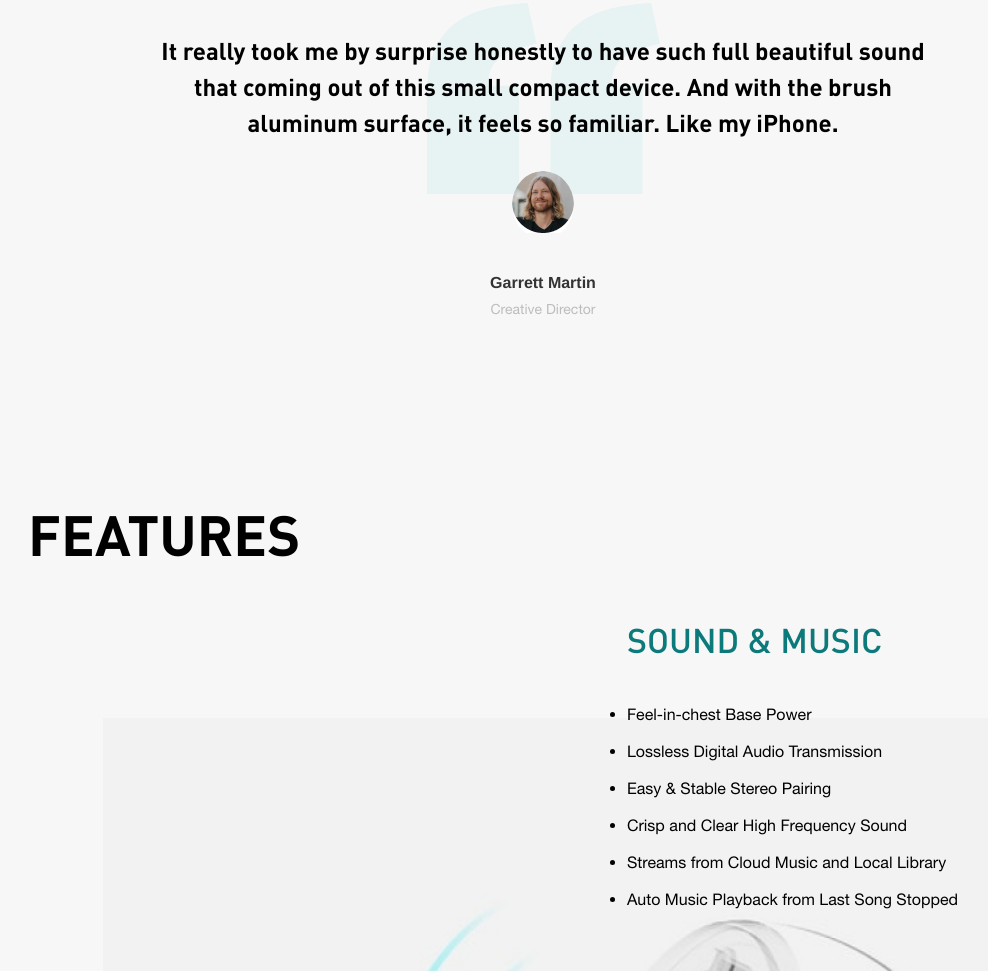
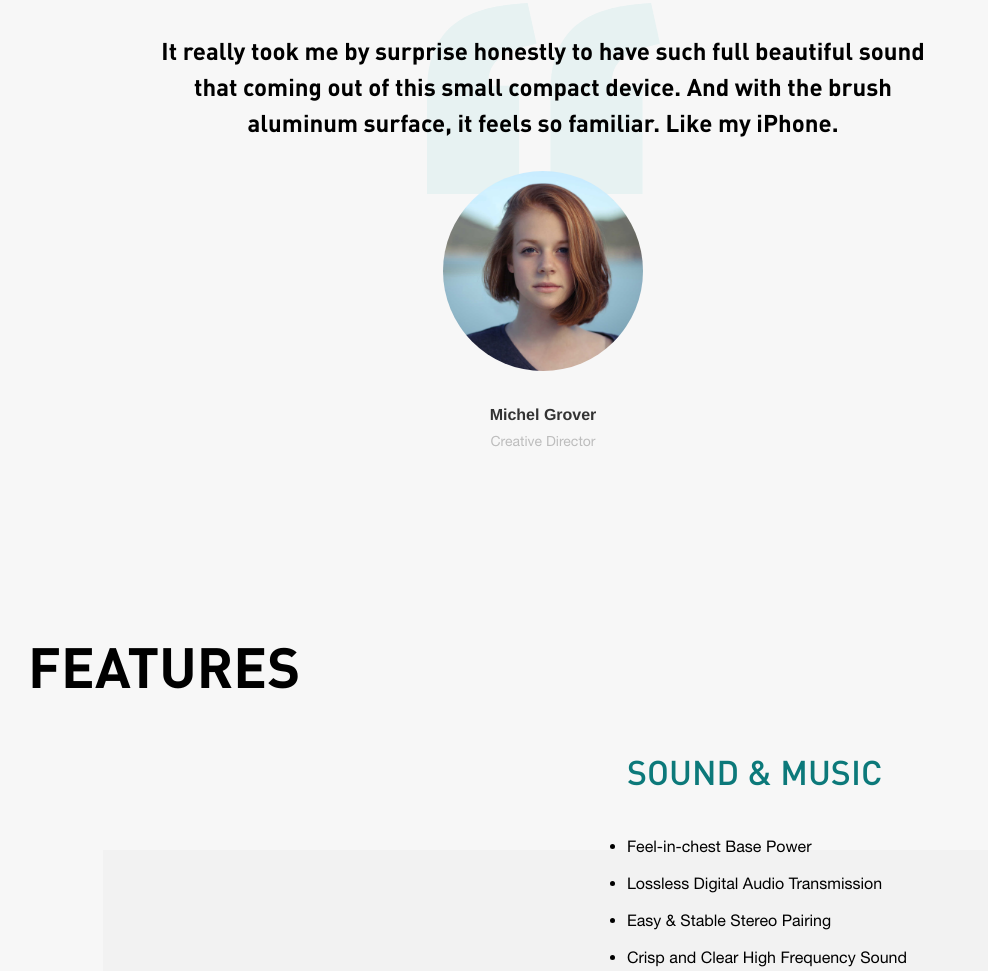
Before and after one commit to SeiAlek/layout_crazybaby, a website: page src/index.html in a window 1280 px wide. Shown: the part 3477-4448 px from the top of the page, without its empty margins (97-1085 px from the left). Drawn offline with nearby package versions, Linux system fonts and the light colour scheme; files that its build step writes are made by us from their sources.

Commit message:
Fixed photo in feedback

```diff
--- a/src/index.html
+++ b/src/index.html
@@ -294,10 +294,10 @@
             familiar. Like my iPhone.
           </p>
           <div class="feedback__photo">
-            <img src="./images/people/Garrett Martin.jpg" alt="Garrett Martin" class="feedback__img">
+            <img src="./images/people/testimonial-ava-3.jpg" alt="Michel Grover" class="feedback__img">
           </div>
           <a href="#" class="feedback__author">
-            Garrett Martin
+            Michel Grover
           </a>
           <div class="feedback__author-position">
             Creative Director
--- a/src/styles/_feedback.scss
+++ b/src/styles/_feedback.scss
@@ -39,7 +39,8 @@
 
   &__photo {
     display: inline-block;
-    width: fit-content;
+    height: 200px;
+    width: 200px;
     margin: 0 auto 30px;
     border-radius: 50%;
     overflow: hidden;
@@ -50,6 +51,10 @@
   }
 
   &__img {
+    width: 100%;
+    height: 100%;
+    object-fit: cover;
+    object-position: center;
     transition: transform 0.3s;
   }
 
```
Also changed, not shown: src/images/people/testimonial-ava-3.jpg (added).
